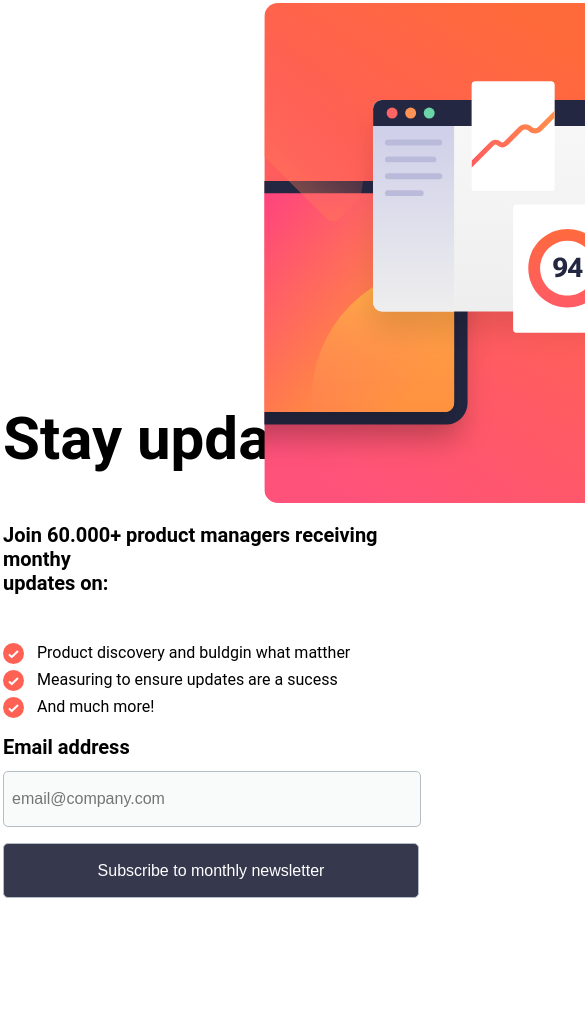
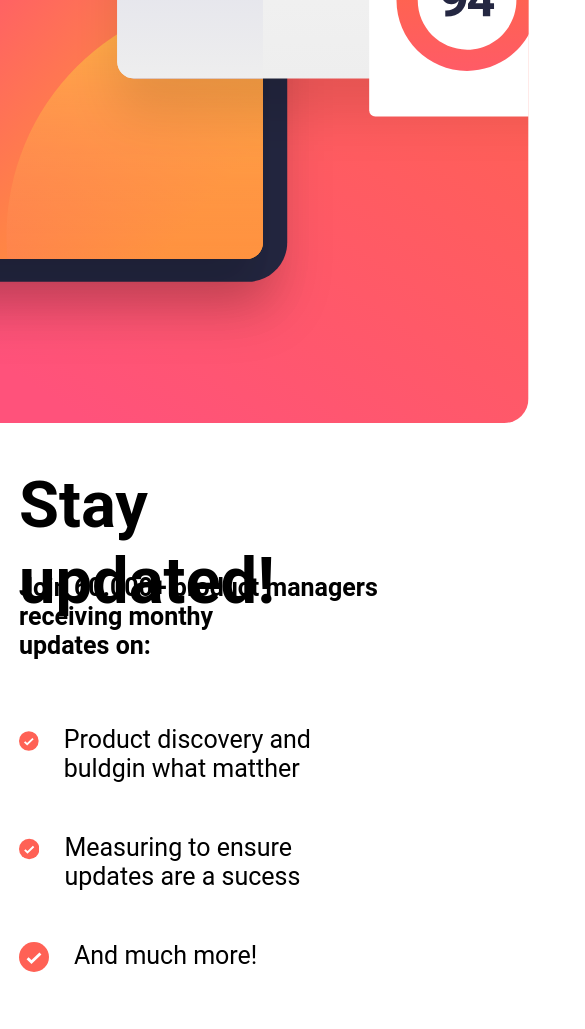
Before and after one commit to GabrielVieira-Code/DesafioFrontEnd-NewsLetter, a plain HTML site: page index.html in a window 390 px wide. Shown: the top 1029 px of the page, 585 px wide, since content can reach past the window. Drawn offline with Linux system fonts and the light colour scheme.

Commit message:
finalizando css mobile

```diff
--- a/index.html
+++ b/index.html
@@ -18,15 +18,15 @@
         <p class="textProduct">Join 60.000+ product managers receiving monthy<br/> updates on:</p>
         <ul>
           <div class="alingOptions">
-            <svg xmlns="http://www.w3.org/2000/svg" width="21" height="21" viewBox="0 0 21 21"><g fill="none"><circle cx="10.5" cy="10.5" r="10.5" fill="#FF6155"/><path stroke="#FFF" stroke-width="2" d="M6 11.381 8.735 14 15 8"/></g></svg>
+            <svg xmlns="http://www.w3.org/2000/svg" class="circle" width="21" height="21" viewBox="0 0 21 21"><g fill="none"><circle cx="10.5" cy="10.5" r="10.5" fill="#FF6155"/><path stroke="#FFF" stroke-width="2" d="M6 11.381 8.735 14 15 8"/></g></svg>
             <li> Product discovery and buldgin what matther</li>
           </div>
           <div class="alingOptions">
-            <svg xmlns="http://www.w3.org/2000/svg" width="21" height="21" viewBox="0 0 21 21"><g fill="none"><circle cx="10.5" cy="10.5" r="10.5" fill="#FF6155"/><path stroke="#FFF" stroke-width="2" d="M6 11.381 8.735 14 15 8"/></g></svg>
+            <svg xmlns="http://www.w3.org/2000/svg"class="circle" width="21" height="21" viewBox="0 0 21 21"><g fill="none"><circle cx="10.5" cy="10.5" r="10.5" fill="#FF6155"/><path stroke="#FFF" stroke-width="2" d="M6 11.381 8.735 14 15 8"/></g></svg>
             <li> Measuring to ensure updates are a sucess</li>
           </div>
           <div class="alingOptions">
-            <svg xmlns="http://www.w3.org/2000/svg" width="21" height="21" viewBox="0 0 21 21"><g fill="none"><circle cx="10.5" cy="10.5" r="10.5" fill="#FF6155"/><path stroke="#FFF" stroke-width="2" d="M6 11.381 8.735 14 15 8"/></g></svg>
+            <svg xmlns="http://www.w3.org/2000/svg" class="circle" width="21" height="21" viewBox="0 0 21 21"><g fill="none"><circle cx="10.5" cy="10.5" r="10.5" fill="#FF6155"/><path stroke="#FFF" stroke-width="2" d="M6 11.381 8.735 14 15 8"/></g></svg>
             <li>And much more!</li>
           </div>
         </ul>
--- a/style.css
+++ b/style.css
@@ -15,6 +15,7 @@ body{
      /* position: relative; */
      margin: 0;
      height: 100%;
+     overflow: hidden;
 
     /* min-height: 100vh; */
 }
@@ -129,15 +130,16 @@ html{
 
     .svg{
       width: 700px;
-      height: 500px;
+      height: 900px;
       /* height: 100%; */
 
       /* margin: 0; */
 
       position: absolute;
-      top: 0em;
+      left: -8em;
+      top: -30em;
+
       /* bottom:  300000em; */
-       left: 5em;
     }
     .containerEmail{
         /* background-color: black; */
@@ -149,18 +151,40 @@ html{
       position: absolute;
       top:-5em;
       font-family: 'Roboto', sans-serif;
-      font-size: 60px;
+      font-size: 65px;
     }
     .containerEmail{
       /* background-color: black; */
       position: relative;
-      top:40em;
-      left:0em;
+      top:45em;
+      left:1em;
     }
     ul{
       padding: 0;
       position: relative;
-      bottom: 7em;
+      bottom: 9em;
     }
 
+    .textProduct{
+      font-size: 25px;
+      position: relative;
+      top: auto;
+      font-weight: bold;
+      font-family: 'Roboto', sans-serif;
+
+      bottom: 7em
+    }
+    li{
+      list-style-type: none;
+      padding-left: 13px;
+      font-family: 'Roboto', sans-serif;
+      padding: 1em;
+      position: relative;
+      font-size: 25px;
+      bottom: 16px;
+    }
+    .circle{
+      width: 30px;
+      height: 50px;
+    }
 }
```
